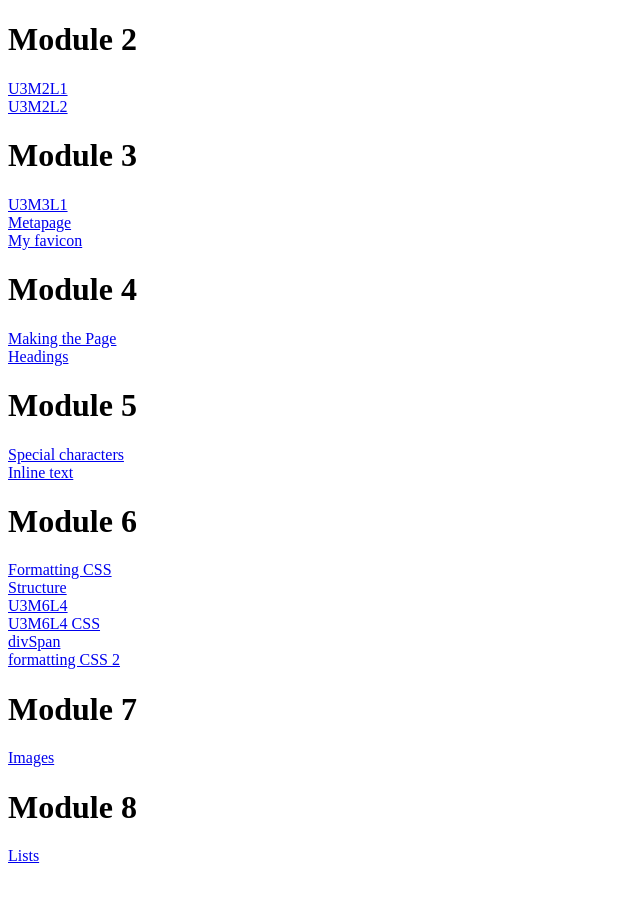
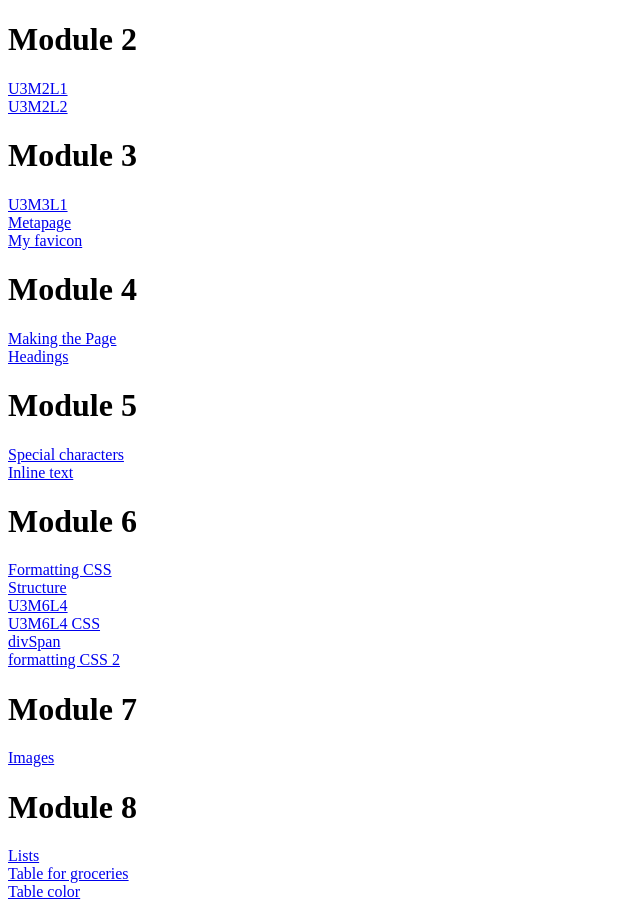
Before and after one commit to whycas/webdesign, a plain HTML site: page Unit 3/index.html in a window 1280 px wide. Shown: the whole page, without its empty margins (0-640 px from the left). Before the commit the page ends 873 px from the top, so only its background shows below. Drawn offline with Linux system fonts and the light colour scheme.

Commit message:
Update index.html

```diff
--- a/Unit 3/index.html
+++ b/Unit 3/index.html
@@ -49,6 +49,8 @@
     <h1>Module 8</h1>
     <nav>
         <a href="Module 8/list.html">Lists</a><br>
+        <a href="Module8/index.html">Table for groceries</a><br>
+        <a href="Module8/main.css">Table color</a><br>
     </nav>
 
 </body>
```
